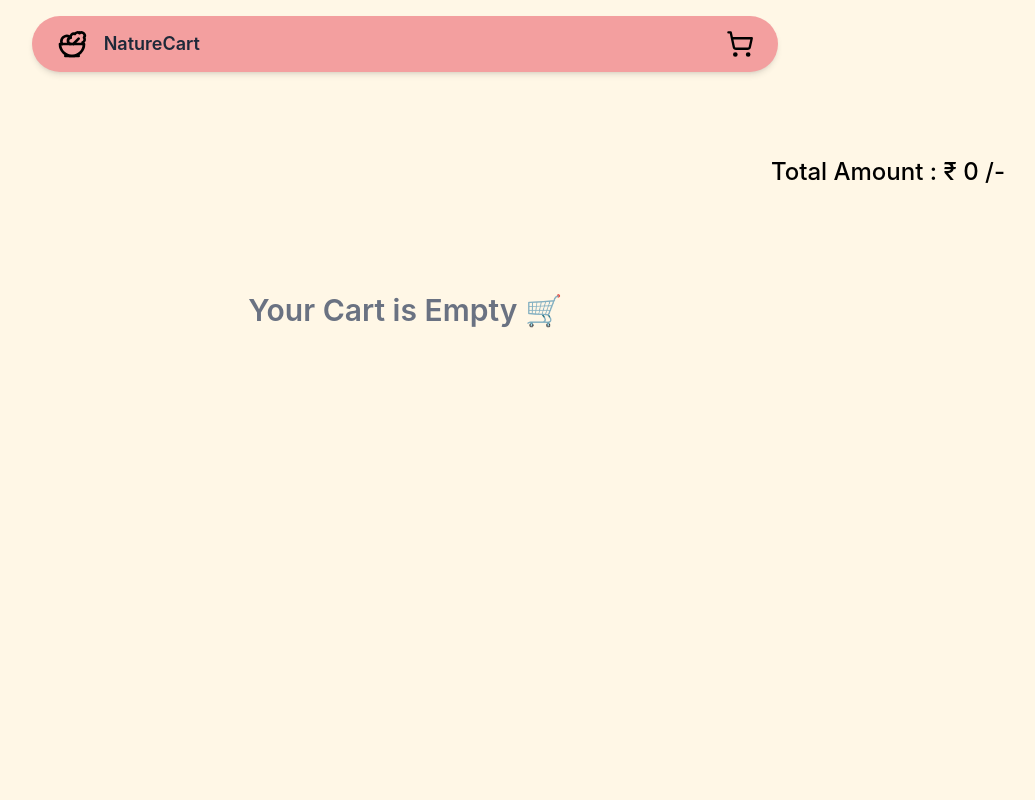
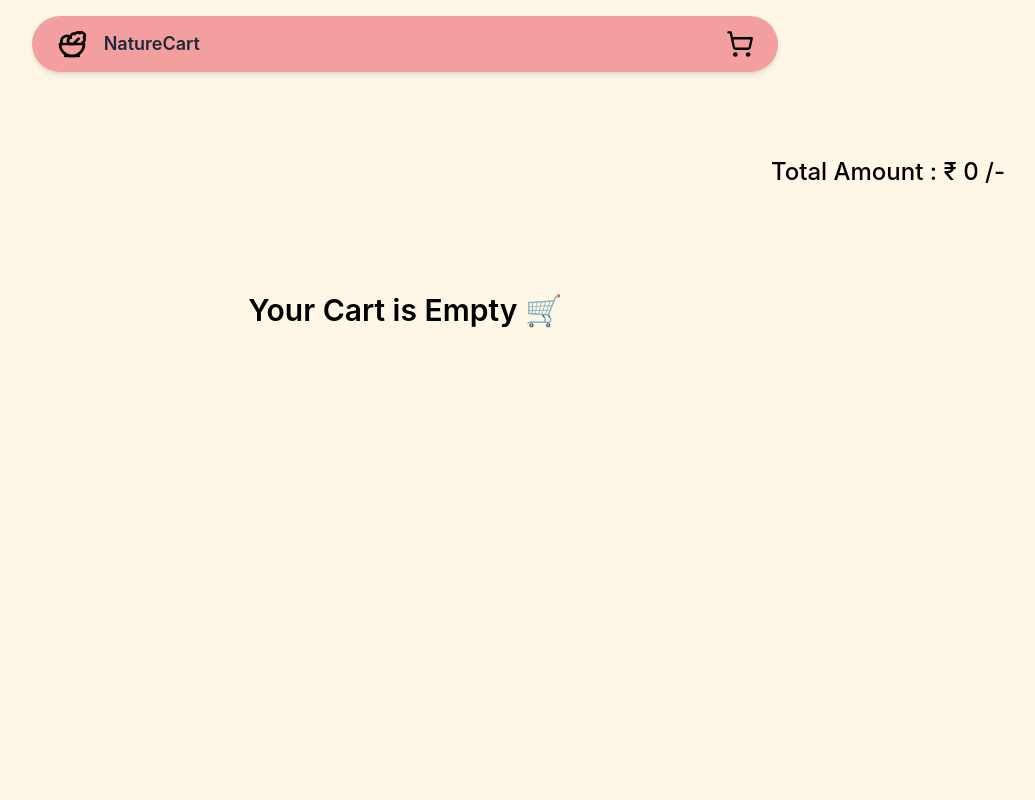
Before and after one commit to kalyanimurkute/vegetable-Assignment, a React (Vite) app: page /MyCart in a window 1280 px wide. Shown: the top 800 px of the page, without its empty margins (235-1270 px from the left). Built offline with nearby package versions, Linux system fonts and the light colour scheme.

Commit message:
add cart

```diff
--- a/src/views/MyCart.jsx
+++ b/src/views/MyCart.jsx
@@ -51,7 +51,7 @@ function MyCart() {
                 <div className='max-h-[700px] py-4 overflow-y-scroll'>
 
                     {cartItems.length === 0 ? (
-                        <h2 className='text-center mt-20 text-2xl text-gray-500'>
+                        <h2 className='text-center mt-20 text-2xl text-black'>
                             Your Cart is Empty 🛒
                         </h2>
                     ) : (
```
Also changed, not shown: src/components/VegetableCard.jsx (+3 -4 lines).
